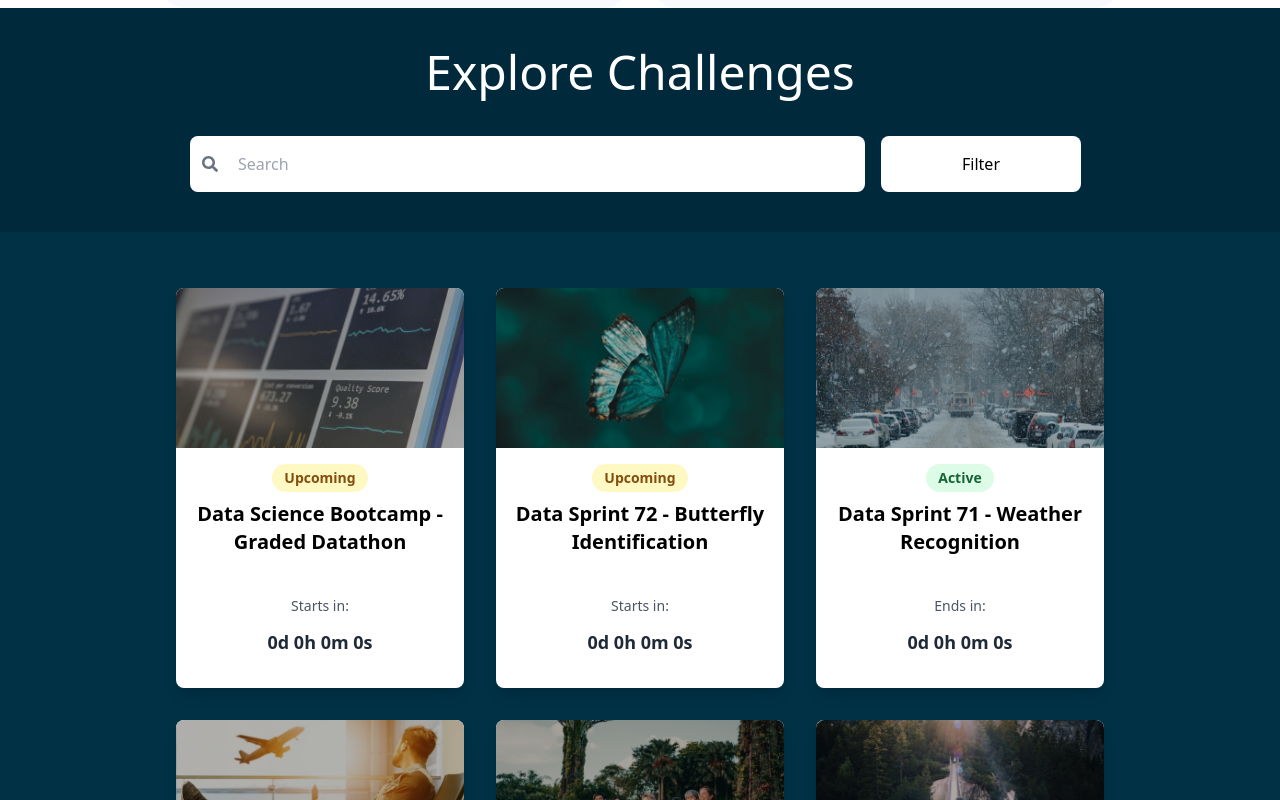
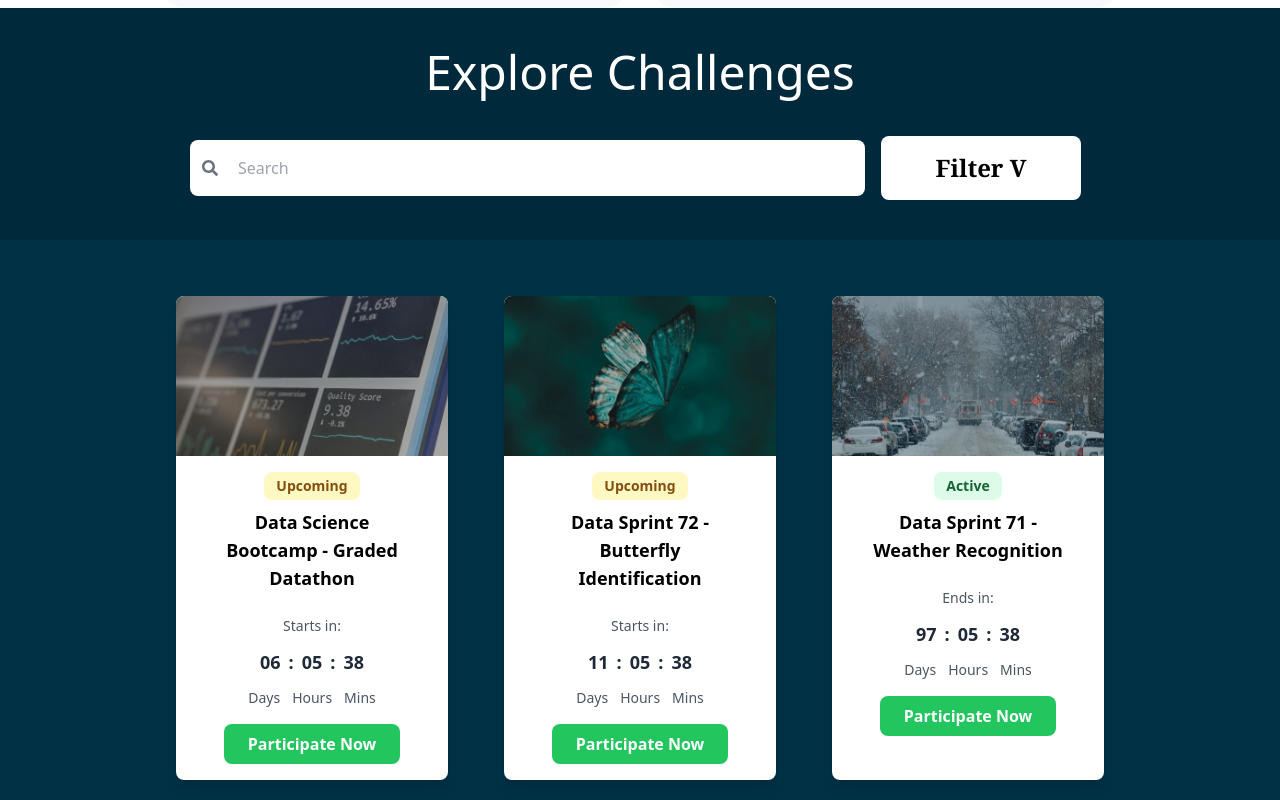
Before and after one commit to srikanthbisai/AI-PLANET, a React (Create React App) app: page / in a window 1280 px wide. Shown: the part 2320-3120 px from the top of the page. Built offline with nearby package versions, Linux system fonts and the light colour scheme.

Commit message:
filter ui changes

```diff
--- a/src/components/ExplorePage.js
+++ b/src/components/ExplorePage.js
@@ -1,34 +1,41 @@
-import React, { useState } from 'react';
-import { FaSearch } from 'react-icons/fa';
+import React, { useState } from "react";
+import { FaSearch } from "react-icons/fa";
 
 function ExplorePage({ setFilters }) {
   const [isOpened, setIsOpened] = useState(false);
-  const [localFilters, setLocalFilters] = useState({ status: [], level: [], search: '' });
+  const [localFilters, setLocalFilters] = useState({
+    status: [],
+    level: [],
+    search: "",
+  });
 
   const handleFilter = () => {
     setIsOpened(!isOpened);
   };
 
   const handleSearchChange = (e) => {
-    setLocalFilters(prevFilters => ({ ...prevFilters, search: e.target.value }));
+    setLocalFilters((prevFilters) => ({
+      ...prevFilters,
+      search: e.target.value,
+    }));
   };
 
   const handleCheckboxChange = (e, filterType) => {
     const { value, checked } = e.target;
-    setLocalFilters(prevFilters => ({
+    setLocalFilters((prevFilters) => ({
       ...prevFilters,
       [filterType]: checked
         ? [...prevFilters[filterType], value]
-        : prevFilters[filterType].filter(item => item !== value)
+        : prevFilters[filterType].filter((item) => item !== value),
     }));
   };
 
   const applyFilters = () => {
     // Convert the status and level arrays to 'all' if empty
     const updatedFilters = {
-      status: localFilters.status.length ? localFilters.status : ['all'],
-      level: localFilters.level.length ? localFilters.level : ['all'],
-      search: localFilters.search
+      status: localFilters.status.length ? localFilters.status : ["all"],
+      level: localFilters.level.length ? localFilters.level : ["all"],
+      search: localFilters.search,
     };
     setFilters(updatedFilters);
     setIsOpened(false);
@@ -57,83 +64,102 @@ function ExplorePage({ setFilters }) {
         </div>
         {!isOpened && (
           <button
-            className="bg-white rounded-lg px-10 py-4 w-[200px]"
+            className="bg-white rounded-lg font-bold text-2xl font-serif px-10 py-4 w-[200px]"
             onClick={handleFilter}
           >
-            Filter
+            Filter V
           </button>
         )}
         {isOpened && (
-          <div className="absolute top-0 right-0 bg-white p-4 w-[350px] rounded-lg z-50 shadow-lg">
-            <h2 className="text-lg font-bold">Filters</h2>
+          <div className="absolute top-0 right-0 bg-white p-4 font-serif w-[350px] rounded-lg z-50 shadow-lg">
+            <h2 className="text-2xl font-bold w-full">Filters</h2>
+            <div
+              className="bg-gray-100"
+              style={{
+                width: "300px",
+                height: "2px",
+                transform: "rotate(0deg)",
+                marginTop: "25px",
+              }}
+            ></div>
             <div className="mt-4">
               <h3 className="font-semibold">Status</h3>
               <div className="mt-2">
-                <label className="block">
+                <label className="block space-x-2">
                   <input
                     type="checkbox"
                     value="active"
-                    onChange={(e) => handleCheckboxChange(e, 'status')}
-                    checked={localFilters.status.includes('active')}
+                    onChange={(e) => handleCheckboxChange(e, "status")}
+                    checked={localFilters.status.includes("active")}
                   />
-                  Active
+                  <span>Active</span>
                 </label>
-                <label className="block">
+                <label className="block space-x-2">
                   <input
                     type="checkbox"
                     value="upcoming"
-                    onChange={(e) => handleCheckboxChange(e, 'status')}
-                    checked={localFilters.status.includes('upcoming')}
+                    onChange={(e) => handleCheckboxChange(e, "status")}
+                    checked={localFilters.status.includes("upcoming")}
                   />
-                  Upcoming
+                  <span>Upcoming</span>
                 </label>
-                <label className="block">
+                <label className="block space-x-2">
                   <input
                     type="checkbox"
                     value="completed"
-                    onChange={(e) => handleCheckboxChange(e, 'status')}
-                    checked={localFilters.status.includes('completed')}
+                    onChange={(e) => handleCheckboxChange(e, "status")}
+                    checked={localFilters.status.includes("completed")}
                   />
-                  Completed
+                  <span>Completed</span>
                 </label>
               </div>
             </div>
 
+            <div
+              className="bg-gray-100"
+              style={{
+                width: "300px",
+                height: "2px",
+                transform: "rotate(0deg)",
+                marginTop: "25px",
+              }}
+            ></div>
             <div className="mt-4">
               <h3 className="font-semibold">Level</h3>
-              <div className="mt-2">
-                <label className="block">
+
+              <div className="mt-2 space">
+                <label className="block space-x-2">
                   <input
                     type="checkbox"
                     value="Beginner"
-                    onChange={(e) => handleCheckboxChange(e, 'level')}
-                    checked={localFilters.level.includes('Beginner')}
+                    onChange={(e) => handleCheckboxChange(e, "level")}
+                    checked={localFilters.level.includes("Beginner")}
                   />
-                  Beginner
+                  <span>Beginner</span>
                 </label>
-                <label className="block">
+                <label className="block space-x-2">
                   <input
                     type="checkbox"
                     value="Intermediate"
-                    onChange={(e) => handleCheckboxChange(e, 'level')}
-                    checked={localFilters.level.includes('Intermediate')}
+                    onChange={(e) => handleCheckboxChange(e, "level")}
+                    checked={localFilters.level.includes("Intermediate")}
                   />
-                  Intermediate
+                  <span>Intermediate</span>
                 </label>
-                <label className="block">
+                <label className="block space-x-2">
                   <input
                     type="checkbox"
                     value="Advanced"
-                    onChange={(e) => handleCheckboxChange(e, 'level')}
-                    checked={localFilters.level.includes('Advanced')}
+                    onChange={(e) => handleCheckboxChange(e, "level")}
+                    checked={localFilters.level.includes("Advanced")}
                   />
-                  Advanced
+                  <span>Advanced</span>
                 </label>
               </div>
             </div>
 
             <button
-              className="bg-green-500 hover:bg-green-600 text-white font-bold py-2 px-4 rounded-full mt-4"
+              className="bg-green-500 hover:bg-green-600 text-white font-bold py-2 px-4 rounded-lg mt-4"
               onClick={applyFilters}
             >
               Apply Filters
--- a/src/components/FilteredCards.js
+++ b/src/components/FilteredCards.js
@@ -12,24 +12,24 @@ const debounce = (func, delay) => {
 
 // Function to calculate remaining time
 const getRemainingTime = (startDate, endDate, status) => {
-  let total;
+  const now = new Date().getTime();
+  let total = 0;
 
   if (status === 'upcoming') {
-    total = Date.parse(startDate) - Date.parse(new Date());
+    total = new Date(startDate).getTime() - now; // Time until it starts
   } else if (status === 'active') {
-    total = Date.parse(endDate) - Date.parse(new Date());
-  } else {
-    total = 0;
+    total = new Date(endDate).getTime() - now; // Time until it ends
   }
 
-  total = Math.max(total, 0);  // Ensure no negative time
+  if (total < 0) {
+    total = 0; // Timer stops at 0 when an event has started or ended
+  }
 
   const days = Math.floor(total / (1000 * 60 * 60 * 24));
   const hours = Math.floor((total / (1000 * 60 * 60)) % 24);
   const minutes = Math.floor((total / 1000 / 60) % 60);
-  const seconds = Math.floor((total / 1000) % 60);
 
-  return { total, days, hours, minutes, seconds };
+  return { total, days, hours, minutes };
 };
 
 const FilterCard = ({ filters, cards }) => {
@@ -54,6 +54,7 @@ const FilterCard = ({ filters, cards }) => {
       const updatedTimes = {};
 
       cards.forEach((card) => {
+        // Calculate remaining time for each card
         const time = getRemainingTime(card.startDate, card.endDate, card.status);
         updatedTimes[card.id] = time;
       });
@@ -77,12 +78,12 @@ const FilterCard = ({ filters, cards }) => {
 
   return (
     <div className="min-h-screen bg-[#003145] pt-10">
-      <div className="w-3/4 mx-auto grid lg:grid-cols-3 md:grid-cols-2 sm:grid-cols-1">
+      <div className="w-3/4 mx-auto grid lg:grid-cols-3 md:grid-cols-2 sm:grid-cols-1 gap-6">
         {filteredCards.length > 0 ? (
           filteredCards.map((card, index) => {
             const status = card.status || 'unknown';
             const name = card.name || 'Unnamed Challenge';
-            const time = timeLeft[card.id] || { days: 0, hours: 0, minutes: 0, seconds: 0 };
+            const time = timeLeft[card.id] || { days: 0, hours: 0, minutes: 0 };
 
             return (
               <div
@@ -92,32 +93,60 @@ const FilterCard = ({ filters, cards }) => {
               >
                 <img src={card.image} alt={name} className="w-full h-40 object-cover" />
                 <div className="p-4 flex flex-col items-center text-center">
-                  <span className={`inline-block px-3 py-1 text-sm font-semibold ${status === 'active' ? 'bg-green-100 text-green-800' : status === 'upcoming' ? 'bg-yellow-100 text-yellow-800' : 'bg-gray-100 text-gray-800'} rounded-full mb-2`}>
+                  <span className={`inline-block px-3 py-1 text-sm font-semibold ${status === 'active' ? 'bg-green-100 text-green-800' : status === 'upcoming' ? 'bg-yellow-100 text-yellow-800' : 'bg-red-100 text-red-800'} rounded-lg mb-2`}>
                     {status.charAt(0).toUpperCase() + status.slice(1)}
                   </span>
-                  <h1 className="text-xl font-semibold mb-2">{name}</h1>
+                  <h1 className="text-lg w-4/5 font-semibold mb-2">{name}</h1>
                   {status !== 'completed' ? (
-                    <div className="mt-4 text-center p-4">
+                    <div className="mt-4 text-center">
                       {status === 'upcoming' ? (
                         <div className='space-y-3'>
                           <p className="text-sm text-gray-600">Starts in:</p>
-                          <p className="text-lg font-semibold text-gray-800">
-                            {time.days}d {time.hours}h {time.minutes}m {time.seconds}s
-                          </p>
+                          {/* Timer */}
+                          <div className="flex justify-center space-x-2 text-lg font-semibold text-gray-800">
+                            <div>{String(time.days).padStart(2, '0')}</div>
+                            <div>:</div>
+                            <div>{String(time.hours).padStart(2, '0')}</div>
+                            <div>:</div>
+                            <div>{String(time.minutes).padStart(2, '0')}</div>
+                          </div>
+                          {/* Timer Labels */}
+                          <div className="flex justify-center space-x-3 text-sm font-medium text-gray-600">
+                            <div>Days</div>
+                            <div>Hours</div>
+                            <div>Mins</div>
+                          </div>
                         </div>
                       ) : status === 'active' ? (
                         <div className='space-y-3'>
                           <p className="text-sm text-gray-600">Ends in:</p>
-                          <p className="text-lg font-semibold text-gray-800">
-                            {time.days}d {time.hours}h {time.minutes}m {time.seconds}s
-                          </p>
+                          {/* Timer */}
+                          <div className="flex justify-center space-x-2 text-lg font-semibold text-gray-800">
+                            <div>{String(time.days).padStart(2, '0')}</div>
+                            <div>:</div>
+                            <div>{String(time.hours).padStart(2, '0')}</div>
+                            <div>:</div>
+                            <div>{String(time.minutes).padStart(2, '0')}</div>
+                          </div>
+                          {/* Timer Labels */}
+                          <div className="flex justify-center space-x-3 text-sm font-medium text-gray-600">
+                            <div>Days</div>
+                            <div>Hours</div>
+                            <div>Mins</div>
+                          </div>
                         </div>
                       ) : null}
+                      <button className="bg-green-500 text-white mt-4 px-6 py-2 rounded-lg font-semibold hover:bg-green-600">
+                        Participate Now
+                      </button>
                     </div>
                   ) : (
-                    <div className="mt-4 text-center p-4">
+                    <div className="mt-4 text-center">
                       <p className="text-sm text-gray-600">Ended on:</p>
                       <p className="text-lg font-semibold text-gray-800">{card.endDate}</p>
+                      <button className="bg-green-500 text-white mt-4 px-6 py-2 rounded-lg font-semibold hover:bg-green-600">
+                        Participate Now
+                      </button>
                     </div>
                   )}
                 </div>
```
Also changed, not shown: src/lib/FilterCardData.js.
